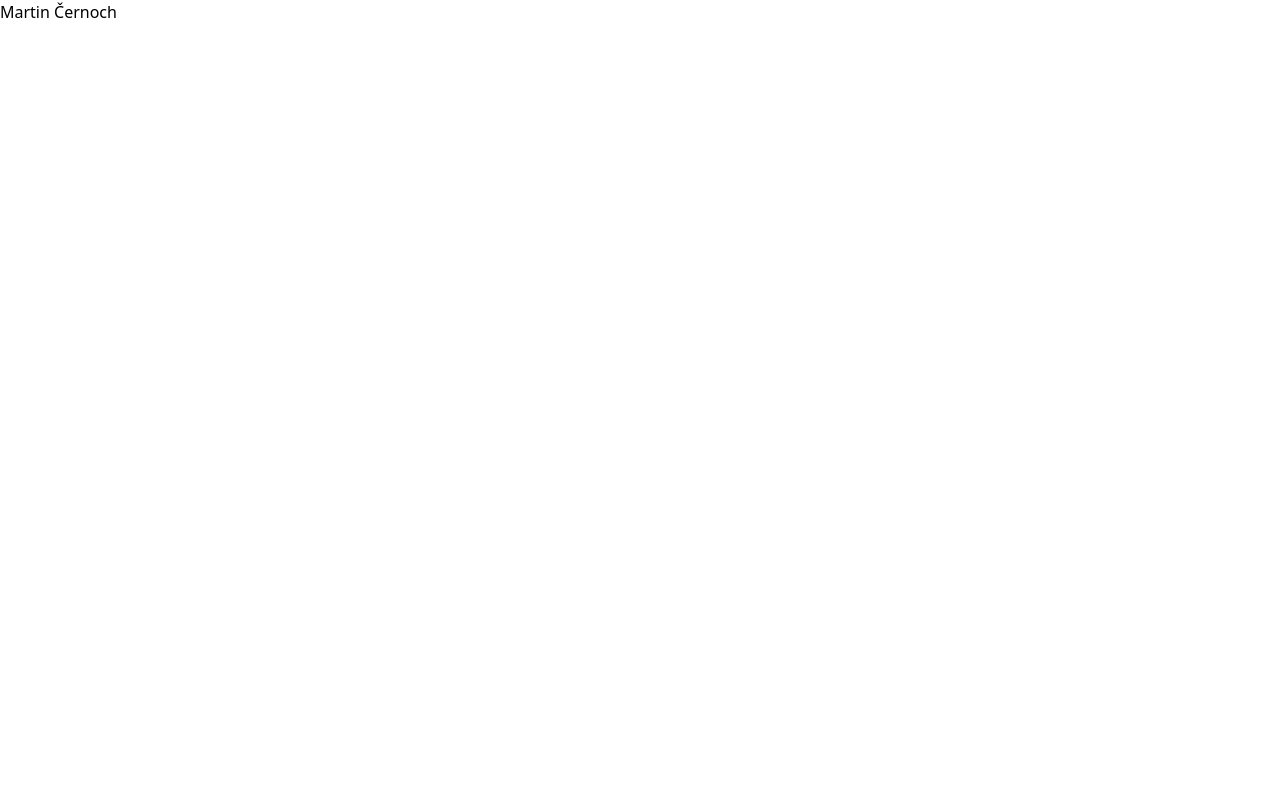
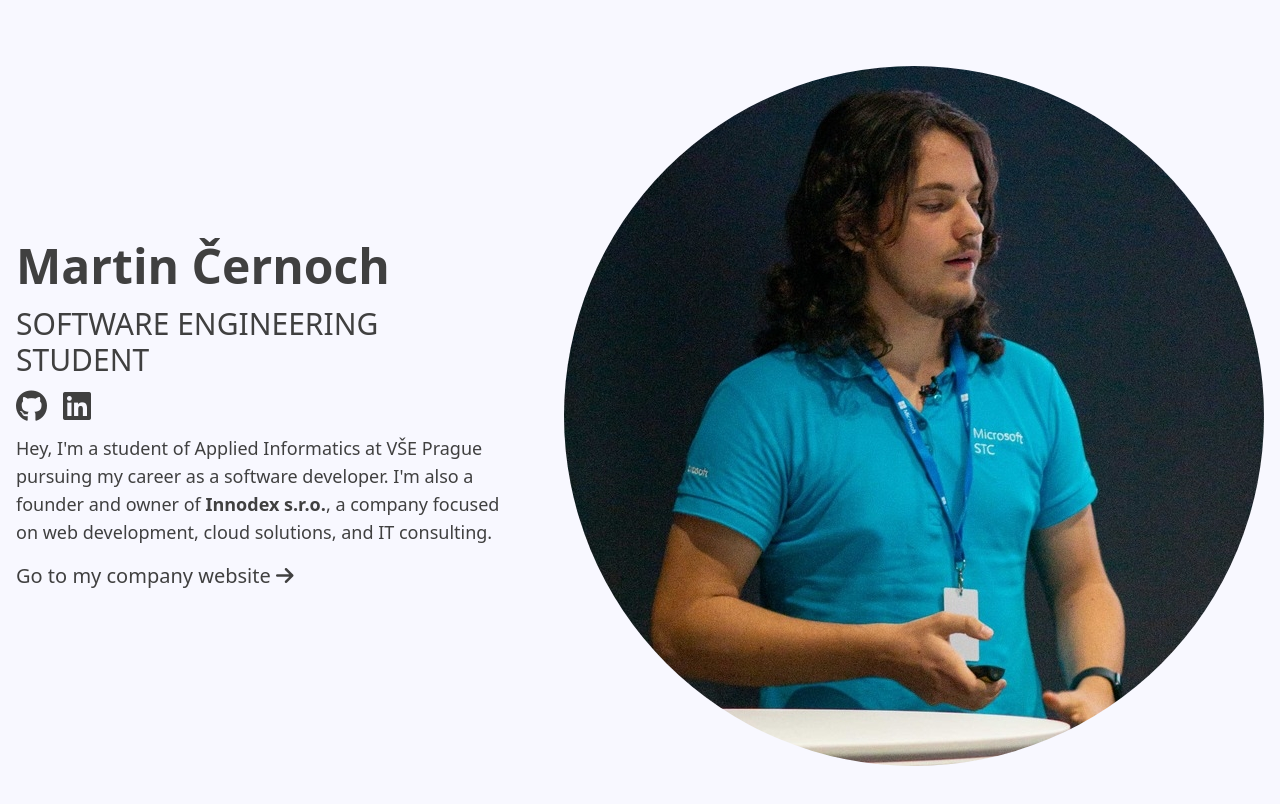
Before and after one commit to cernochmartin/cernochmartin-nuxt, a Nuxt app: page / in a window 1280 px wide. Shown: the top 804 px of the page. Built offline with nearby package versions, Linux system fonts and the light colour scheme.

Commit message:
feat: add changes

```diff
--- a/app.vue
+++ b/app.vue
@@ -1,3 +1,35 @@
+<script setup lang="ts">
+const icons = [
+  {
+    link: 'https://github.com/cernochmartin',
+    icon: 'fa-brands fa-github fa-2xl'
+  },
+  {
+    link: 'https://www.linkedin.com/in/cernochmartin/',
+    icon: 'fa-brands fa-linkedin fa-2xl'
+  }
+]
+</script>
 <template>
-  <h1>Martin Černoch</h1>
+  <div class="bg-secondary text-primary p-4">
+    <div class="min-h-[100vh] flex justify-center items-center gap-16">
+      <div class="flex flex-col gap-4">
+        <h1 class="text-5xl font-semibold">Martin Černoch</h1>
+        <h2 class="text-3xl font-medium">SOFTWARE ENGINEERING STUDENT</h2>
+        <div class="flex gap-4">
+          <NuxtLink v-for="icon in icons" :key="icon.link" :to="icon.link" target="_blank">
+            <i :class="icon.icon" />
+          </NuxtLink>
+        </div>
+        <article>
+          <p class="text-lg max-w-[520px]">Hey, I'm a student of Applied Informatics at VŠE Prague pursuing my career as
+            a software developer. I'm also a founder and owner of <strong>Innodex s.r.o.</strong>, a company
+            focused on web development, cloud solutions, and IT consulting.</p>
+        </article>
+        <NuxtLink to="https://www.innodex.cz" target="_blank" class="text-xl">Go to my company website <i
+            class="fa-solid fa-arrow-right" /></NuxtLink>
+      </div>
+      <NuxtImg src="profile-picture.png" class="rounded-full max-xl:hidden" />
+    </div>
+  </div>
 </template>
--- a/nuxt.config.ts
+++ b/nuxt.config.ts
@@ -1,18 +1,22 @@
 export default defineNuxtConfig({
   devtools: { enabled: false },
+
   modules: [
     '@nuxtjs/tailwindcss',
     '@nuxtjs/google-fonts',
     '@nuxt/image',
   ],
+
   googleFonts: {
     families: {
       'DM Sans': true
     }
   },
+
   image: {
     format: ['webp']
   },
+
   app: {
     head: {
       charset: 'utf-8',
@@ -24,5 +28,7 @@ export default defineNuxtConfig({
         lang: 'en-US'
       }
     }
-  }
+  },
+
+  compatibilityDate: '2025-07-09'
 })
--- a/tailwind.config.ts
+++ b/tailwind.config.ts
@@ -8,10 +8,8 @@ module.exports = {
     ],
     theme: {
       colors: {
-        'primary': '#3559c7',
-        'secondary': '#00a3ff',
-        'white': '#ffffff',
-        'black': '#000000'
+        'primary': '#404040',
+        'secondary': '#f8f8ff'
       }
     },
     extend: {},
```
Also changed, not shown: logic/metadata.ts (deleted, +0 -7 lines).
